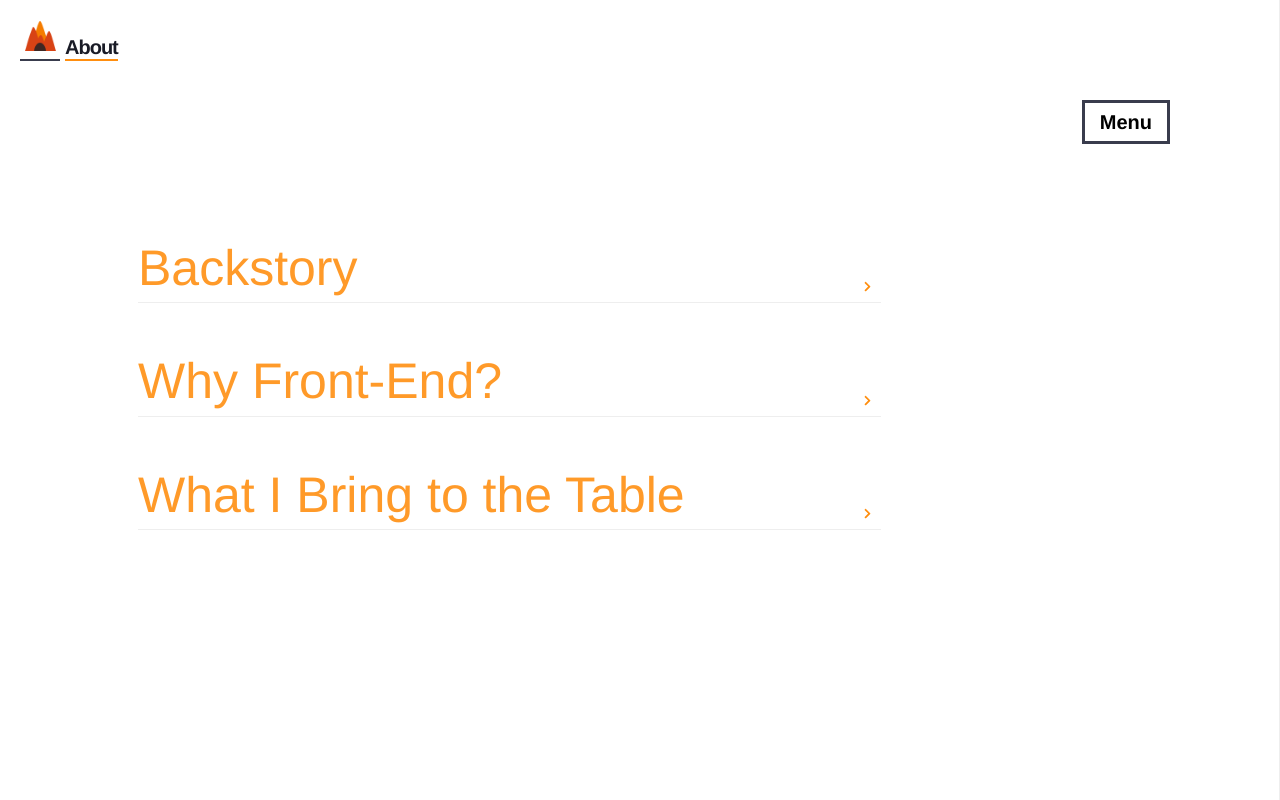
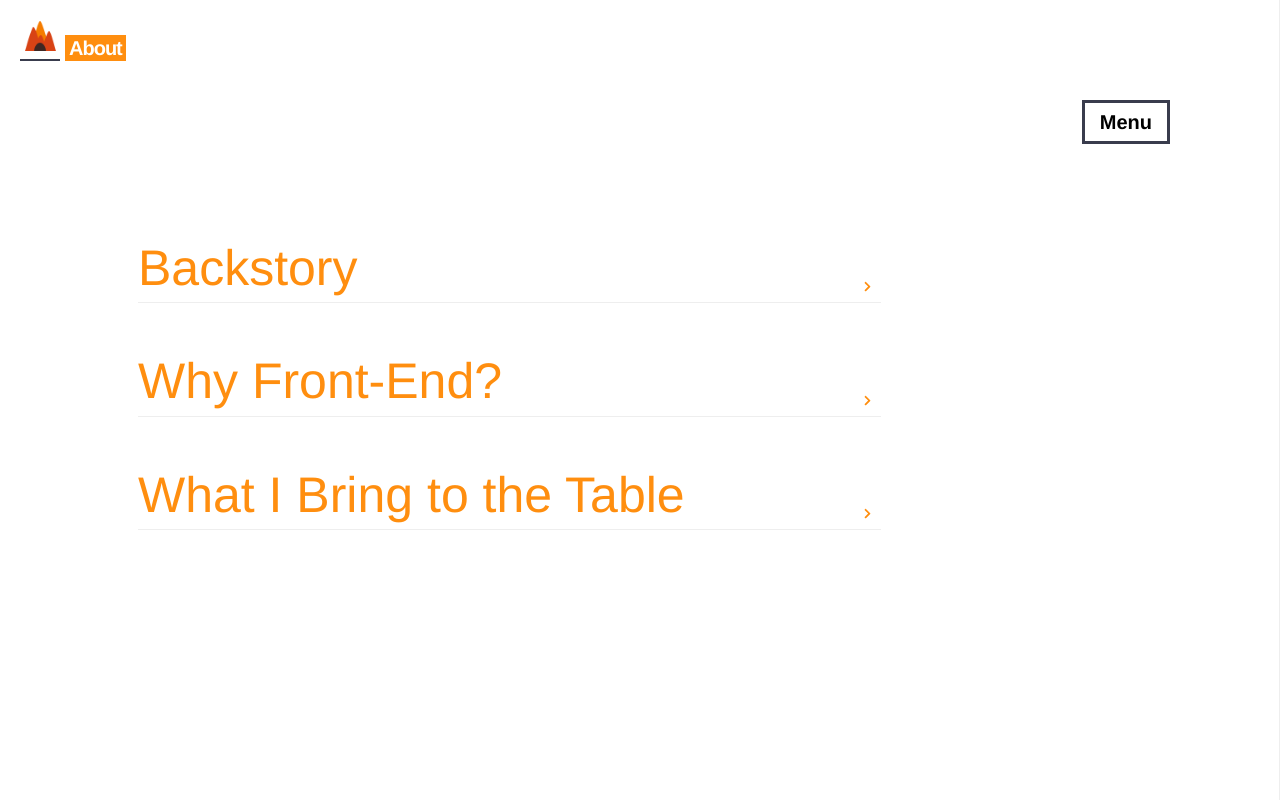
Before and after one commit to devByBjorn/my-website, a React app: page /about in a window 1280 px wide. Built offline with nearby package versions, Linux system fonts and the light colour scheme.

Commit message:
current page style

```diff
--- a/src/style/navigations-and-menu/_homeIcon.scss
+++ b/src/style/navigations-and-menu/_homeIcon.scss
@@ -17,10 +17,12 @@
 
 .current-page {
   align-self: flex-end;
-  border-bottom: 2px solid $stand-out-one;
+  background: $stand-out-one;
+  color: $base-light;
   font-size: 2rem;
   height: 100%;
   margin-left: 5px;
+  padding: 1px 4px;
 }
 
 @media(min-width: 1220px) {
--- a/src/style/reusables/_utilities.scss
+++ b/src/style/reusables/_utilities.scss
@@ -14,7 +14,7 @@
 .sub-heading {
   font-size: 3rem;
   font-weight: 100;
-  color: lighten($color: $stand-out-one, $amount: 5%);
+  color: $stand-out-one;
   padding-bottom: 5px;
   padding-top: 2rem;
 }
```
Also changed, not shown: public/dist/140ab0364468278022331517a931ce6c.png (added), public/dist/14a550f3aa3b4a8bd58d5c49dfb85d79.jpg (added), public/dist/56db003c6951b6c7a8d4e5503427591f.png (added), public/dist/6831ceb4fce621e6210d5fd6bd193ea5.jpg (added), public/dist/9f7ad14e9311c1c98483c31eb1752966.jpg (added), public/dist/b483c2fd47b30309c7206156b083f849.svg (added), public/dist/c189f4d66c109b2e441d0fefdaf12b59.svg (added), public/dist/fe70c6a77a09d72872138d9b53b818f5.jpg (added), public/dist/main.css, 1 other file.
